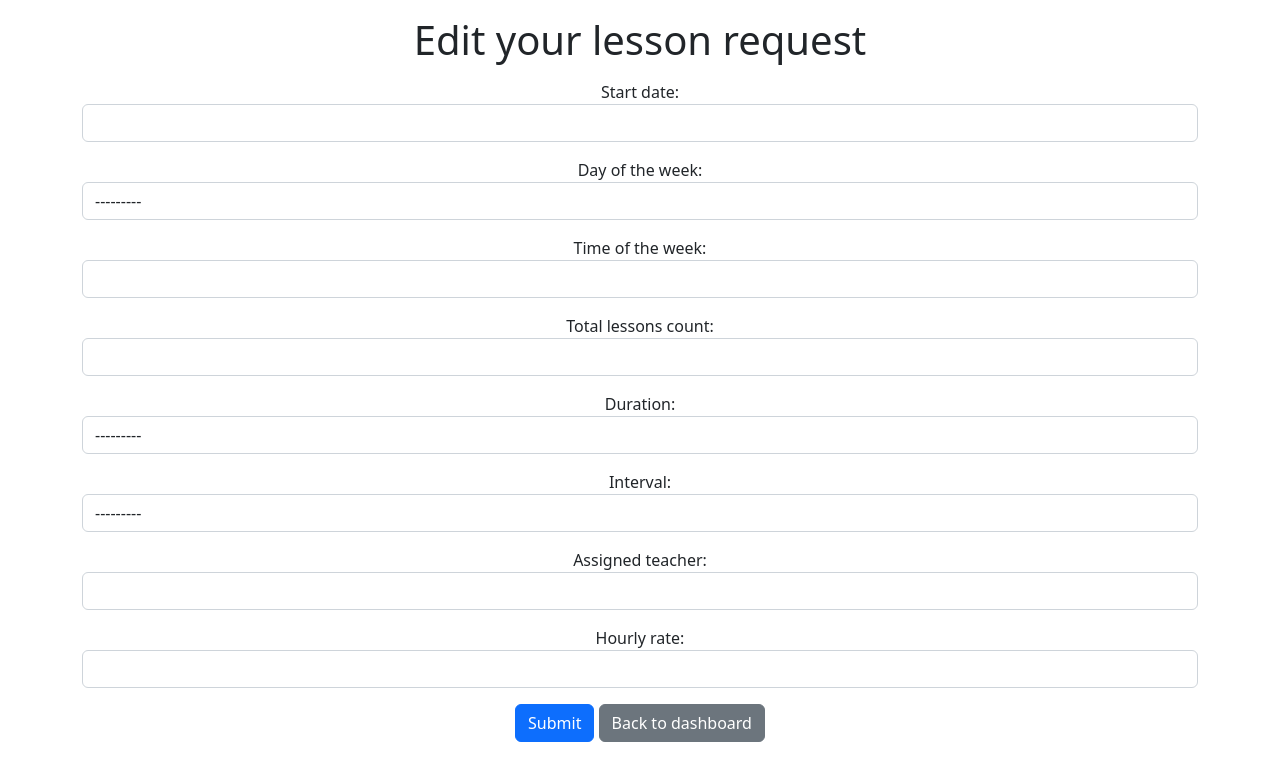
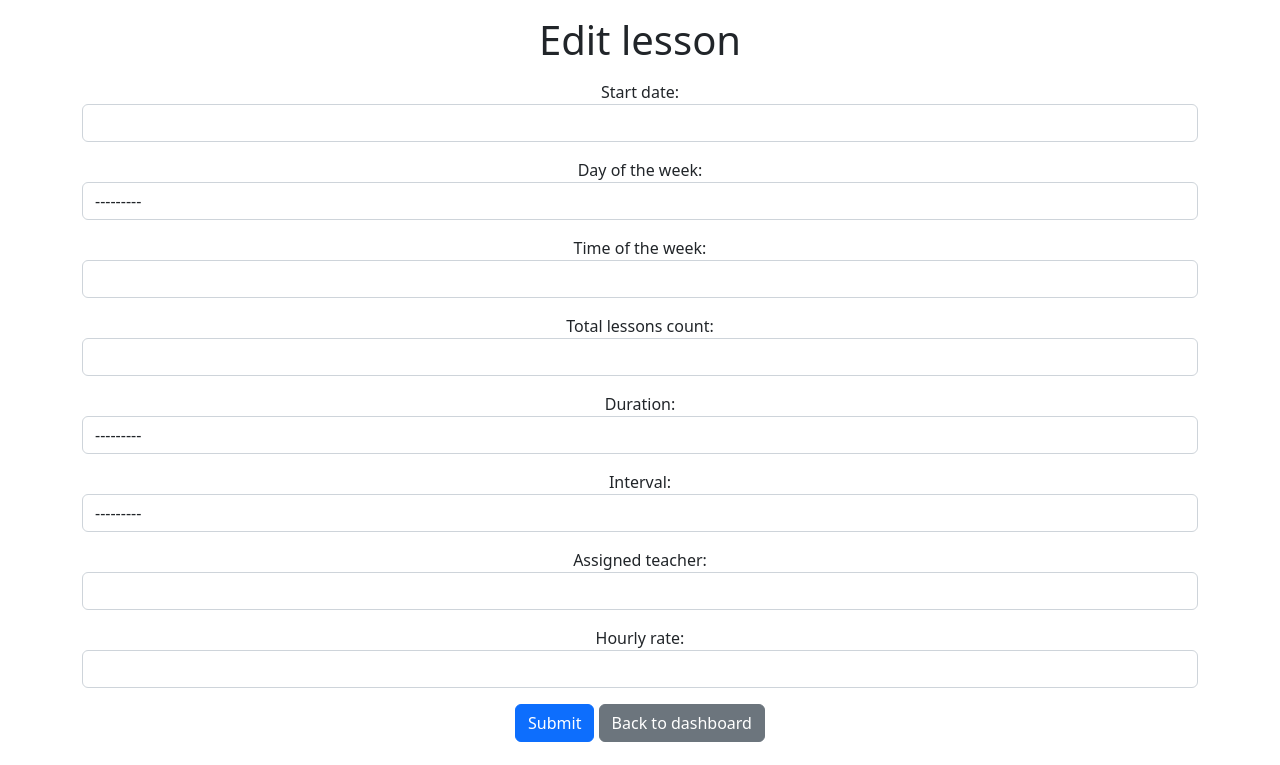
Before and after one commit to oslohes123/Jabiru, a Django app: template lessons/templates/Dashboards/DashboardParts/edit_approved.html in a window 1280 px wide. Shown: the top 765 px of the page. Run offline with Django 4.2, Linux system fonts and the light colour scheme; the template is opened without the code that fills it: values that come from a table or form of the project are taken from there, others are empty.

Commit message:
just some wording changes

```diff
--- a/lessons/templates/Dashboards/DashboardParts/edit_approved.html
+++ b/lessons/templates/Dashboards/DashboardParts/edit_approved.html
@@ -5,7 +5,7 @@
 
 
 {% block content %}
-    <h1 class="my-3">Edit your lesson request</h1>
+    <h1 class="my-3">Edit lesson </h1>
     <form action="{% url 'edit_approved_lessons' %}" method="post">
         {% csrf_token %}
         {{ ApprovedBookingForm.as_p }}
```
